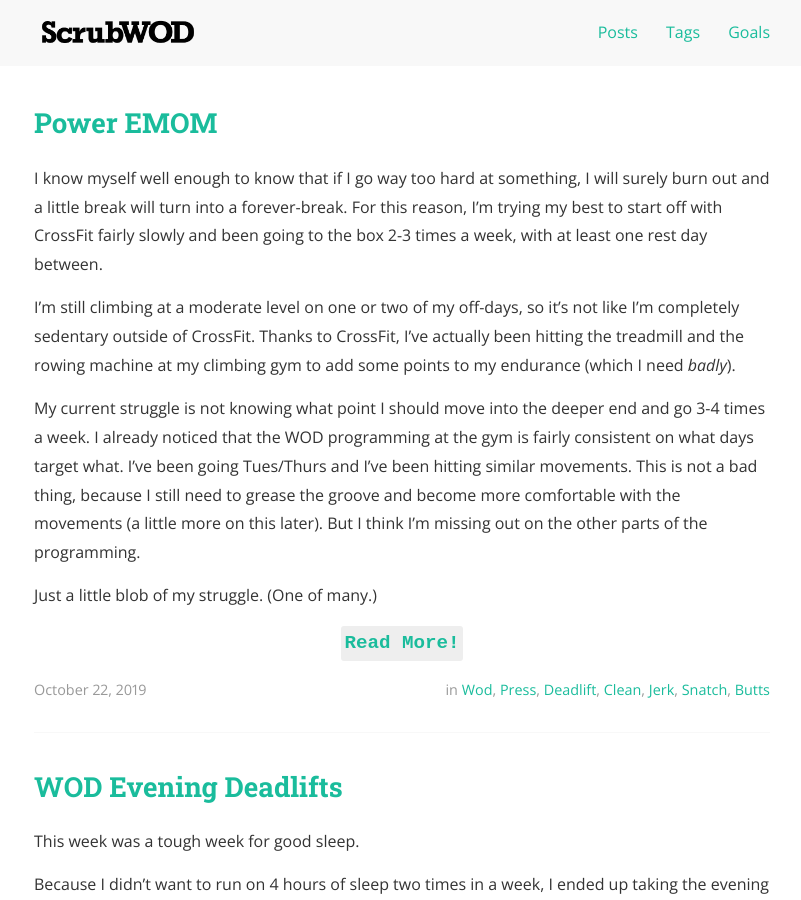
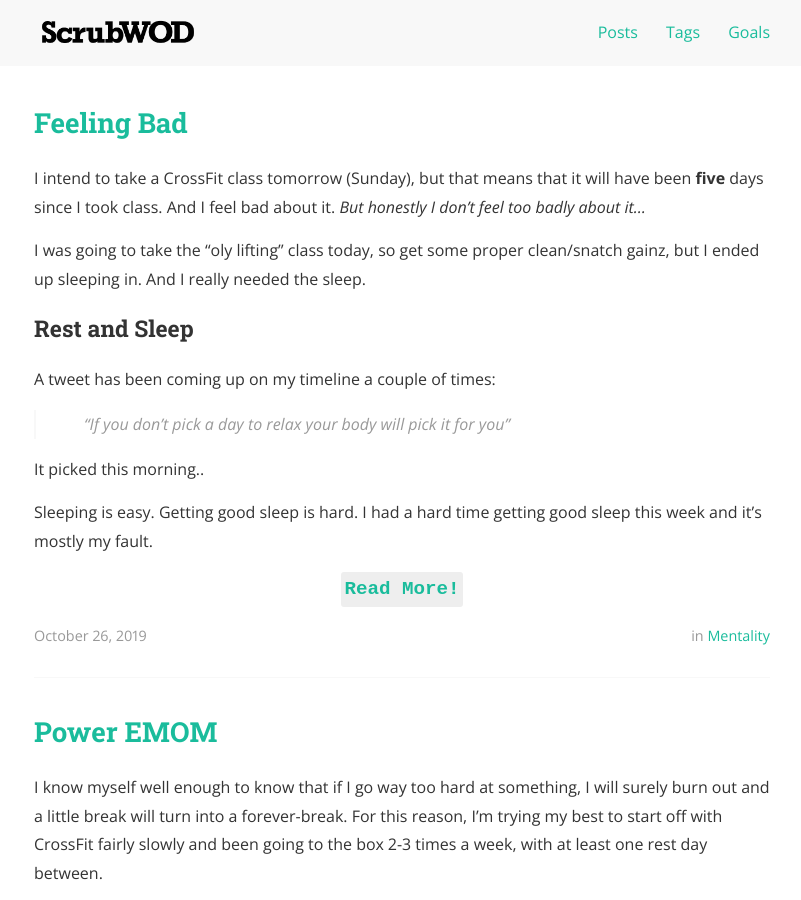
Before and after one commit to scrubwod/scrubwod.github.io, a Jekyll site: the page built from first_post.html, in a window 1280 px wide and 900 px high. Shown: the whole window, without its empty margins (238-1039 px from the left). Built offline with Jekyll 4.4.1, drawn with Linux system fonts in a browser that asks for light colours; nearby versions of some CDN libraries; some of the changed text lies outside the part shown.

Commit message:
[POST] On feeling bad

```diff
--- a/_posts/2019-10-12-on-counting.md
+++ b/_posts/2019-10-12-on-counting.md
@@ -2,7 +2,7 @@
 layout: post
 title:  "On Counting"
 date:   2019-10-12
-tags: [counting]
+tags: [mentality, counting]
 ---
 
 I've been to three official CrossFit classes, and every WOD I have lost count
--- /dev/null
+++ b/_posts/2019-10-26-feeling_bad.md
@@ -0,0 +1,91 @@
+---
+layout: post
+title:  "Feeling Bad"
+date:   2019-10-26
+tags: [mentality]
+---
+
+I intend to take a CrossFit class tomorrow (Sunday), but that means that it will
+have been **five** days since I took class. And I feel bad about it. *But
+honestly I don't feel too badly about it...*
+
+I was going to take the "oly lifting" class today, so get some proper
+clean/snatch gainz, but I ended up sleeping in. And I really needed the sleep.
+
+### Rest and Sleep
+
+A tweet has been coming up on my timeline a couple of times:
+
+> "If you don't pick a day to relax your body will pick it for you"
+
+It picked this morning..
+
+Sleeping is easy. Getting good sleep is hard. I had a hard time getting good
+sleep this week and it's mostly my fault.
+
+
+<!--more-->
+
+
+### Why I've been skipping
+
+After work I've been taking dance classes and they have been running pretty
+late. I would get home at 11-11:30p and get in bed at 12-12:30a. I would finally
+fall asleep at 1a-2a. The CrossFit class is at 6a and I would prefer to wake up
+by 5a, at least. I don't want to take a CrossFit class on less than 5 hours of
+sleep. Or I had to wake up and go into work early, so I can get out early enough
+to take a dance class.
+
+*I mentioned in a previous post, maybe I should have more heavily considered the
+time of the classes that I can attend in the morning...*
+
+
+### Why I don't feel too bad
+
+I love dancing and I love taking dance classes. My body has become very good at
+releasing endorphins whenever I'm dancing and taking class. So instead of taking
+an evening CrossFit class and being toast for the dance class, I went to the
+climbing gym, ran a mile, did 100 cals of rowing, and did some moderate
+bouldering before going to the dance class.
+
+This is why I don't feel too bad. I'm still moving. I'm still being active. I'm
+doing things that I love.
+
+
+### Moo-lah
+
+I'm probably not alone in that I'm at a point in my life where I'm still paying
+off student loans (a lot of them). But I'm confident enough in my job and in my
+ability to get a new job that I don't need to worry about it and I'm blessed and
+am thankful for that.
+
+Don't get me wrong; Student loans are still looming dark clouds over my shoulder
+and I dream of the day when I'm debt-free. But I don't *need* to be stressed
+about it on a regular basis.
+
+Sure, I should probably care more about how I spend my money and maybe this
+CrossFit membership can go towards paying off my student debt. I don't buy
+extravagant things for myself. I don't waste egregious amounts of money. So I
+don't exactly mind spending a bunch of money towards CrossFit membership. And I
+don't feel too badly about not fully utilizing it, especially with this being my
+first month "doing CrossFit".
+
+I feel bad because I **should** go more and i **should** feel bad for skipping,
+but I'm doing other things that make me happy, so I don't need to feel bad.
+
+
+### So what?
+
+This post really is to tell myself and anyone reading this that **it's okay to
+not feel bad about not always "doing CrossFit"**, especially when it's not your
+entire life. It's okay to not feel bad if you're doing things that you love and
+are replacing CrossFit with these things. I would feel worse about it if I
+skipped classes to sit on my ass and wasted time doing nothing.
+
+Life's too short and too beautiful to waste time being stressed and feeling bad
+about things that you're supposed to be doing, instead of doing things that you
+love doing.
+
+That's it.
+
+I'll be in class tomorrow.
```
